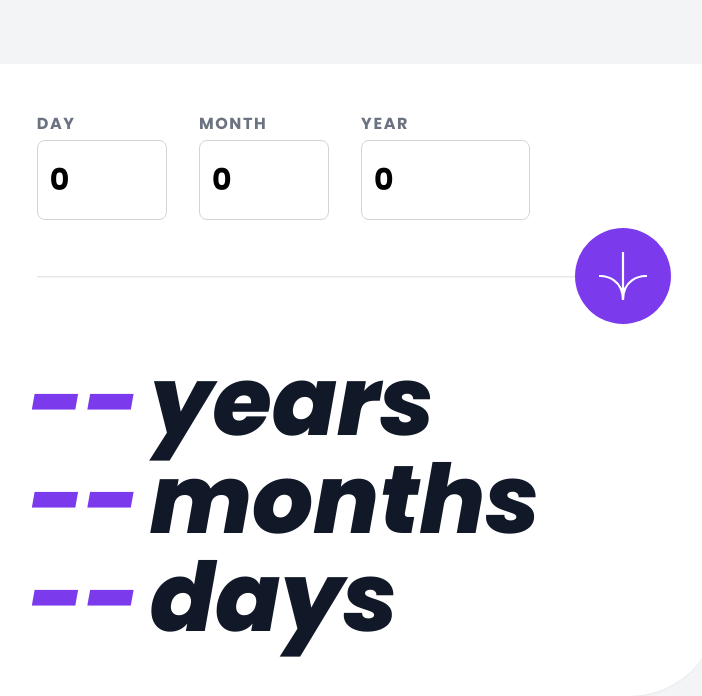
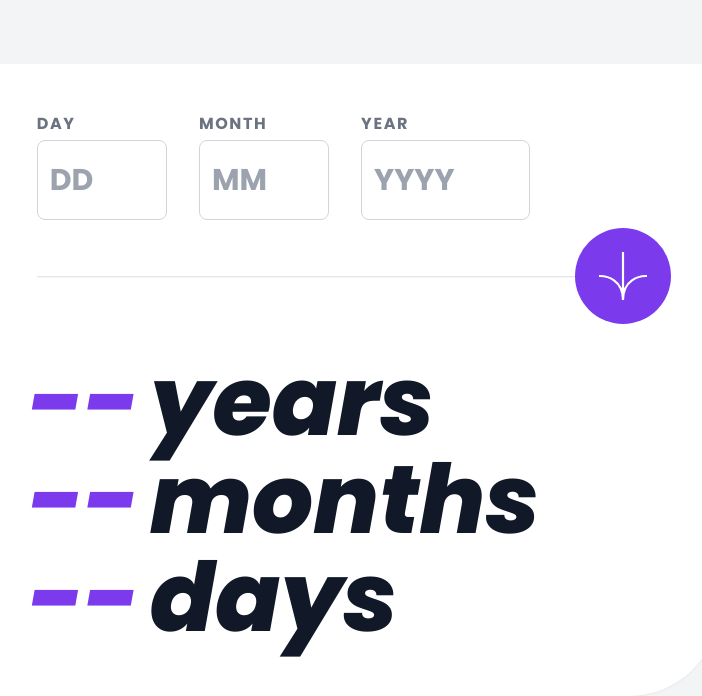
Before and after one commit to Abraham0216/age-calculator, a React (Create React App) app: page / in a window 1280 px wide. Shown: the top 696 px of the page, without its empty margins (294-996 px from the left). Built offline with nearby package versions, Linux system fonts and the light colour scheme.

Commit message:
Fixing of the logic

```diff
--- a/src/App.js
+++ b/src/App.js
@@ -9,7 +9,7 @@ function App() {
 
 
 
-  const [birthDate, setBirthDate] = useState({ days: 0, months: 0, years: 0 });
+  const [birthDate, setBirthDate] = useState({ days: "", months: "", years: "" });
   const [age, setAge] = useState({ days: 0, months: 0, years: 0 });
   const [errors, setErrors] = useState({ days: '', months: '', years: '' });
 
@@ -25,7 +25,7 @@ function App() {
 
     setBirthDate((prevState) => ({
       ...prevState,
-      [name]: parseInt(value, 10),
+      [name]: parseInt(value, 10)
 
     }));
     console.log(typeof(value));
@@ -42,19 +42,22 @@ const calculateAge = () => {
   const birthDateString = moment({ day: days, month: months - 1, year: years }).format('DD-MM-YYYY');
   console.log(birthDateString);
 
+
+  // Cálculo de la fecha de nacimiento y la fecha actual
+
+
+  const birthDateMoment = moment({ day: days, month: months - 1, year: years });
   const currentDate = moment();
-  const ageDuration = moment.duration(currentDate.diff(birthDateString));
+
+  // Obtener la diferencia de edad en años, meses y días
+
+  const ageDuration = moment.duration(currentDate.diff(birthDateMoment));
 
   const yearsDiff = ageDuration.years();
   const monthsDiff = ageDuration.months();
   const daysDiff = ageDuration.days();
 
   setAge({ days: daysDiff, months: monthsDiff, years: yearsDiff });
-
-  console.log(age.days);
-  console.log(age.months);
-  console.log(age.years);
-
   // Validacion si esta vacio
   if (!days) {
     console.log('Por favor, complete todos los campos');
--- a/src/components/Form.jsx
+++ b/src/components/Form.jsx
@@ -29,7 +29,7 @@ const Form = () => {
             <label htmlFor='YY' className={`text-sm lg:text-base ml-2 mb-1 tracking-widest text-gray-500 font-bold ${(errors.date || errors.years || errors.months || errors.days) && 'text-red-600'}`}>YEAR</label>
                 <input type='number'  name='years'  value={birthDate.years} min={1} max={3000} onChange={handleInputChange} onInput={(e) => { if (e.target.value.length > 4) e.target.value = e.target.value.slice(0, 4) }}  className={`w-11/12 lg:w-full   h-14 lg:h-20  mx-2   p-3 font-bold text-xl border hover:border-violet-600 ${(errors.date || errors.years || errors.months || errors.days) && 'border-red-600'} lg:text-3xl rounded-lg outline-none  border-gray-300`} placeholder="YYYY" id="YY"/>
                 {errors.years && <p className=" font-light italic ml-2 mt-1 text-red-600">{errors.years}</p>}
-                {errors.date && <p className=" font-light italic ml-2 mt-1 text-red-600">{`${errors.date} date`}</p>}
+                {errors.date && <p className=" font-light italic ml-2 mt-1 text-red-600">{`${birthDate.years > new Date().getFullYear() && 'Must be past'}`}</p>}
 
             </div>
 
--- a/src/components/Time.jsx
+++ b/src/components/Time.jsx
@@ -8,8 +8,8 @@ const Time = () => {
 
     return (
         <div className='ml-8 mt-7 lg:ml-14 pb-8 '>
-            <p className='text-5xl lg:text-8xl font-extrabold italic mb-0.5 text-gray-900'><span className='text-violet-600 mr-2.5'>{ age.years ? age.years : "--" }</span>years</p>
-            <p className='text-5xl lg:text-8xl font-extrabold italic mb-0.5 text-gray-900'><span className='text-violet-600 mr-2.5'>{ age.months ? age.months : "--" }</span>months</p>
+            <p className='text-5xl lg:text-8xl font-extrabold italic mb-0.5 text-gray-900'><span className='text-violet-600 mr-2.5'>{ age.years  ? age.years : "--" }</span>years</p>
+            <p className='text-5xl lg:text-8xl font-extrabold italic mb-0.5 text-gray-900'><span className='text-violet-600 mr-2.5'>{ age.months  ? age.months : "--" }</span>months</p>
             <p className='text-5xl lg:text-8xl font-extrabold italic mb-0.5 text-gray-900'><span className='text-violet-600 mr-2.5'>{ age.days ? age.days : "--" }</span>days</p>
         </div>
     );
```
